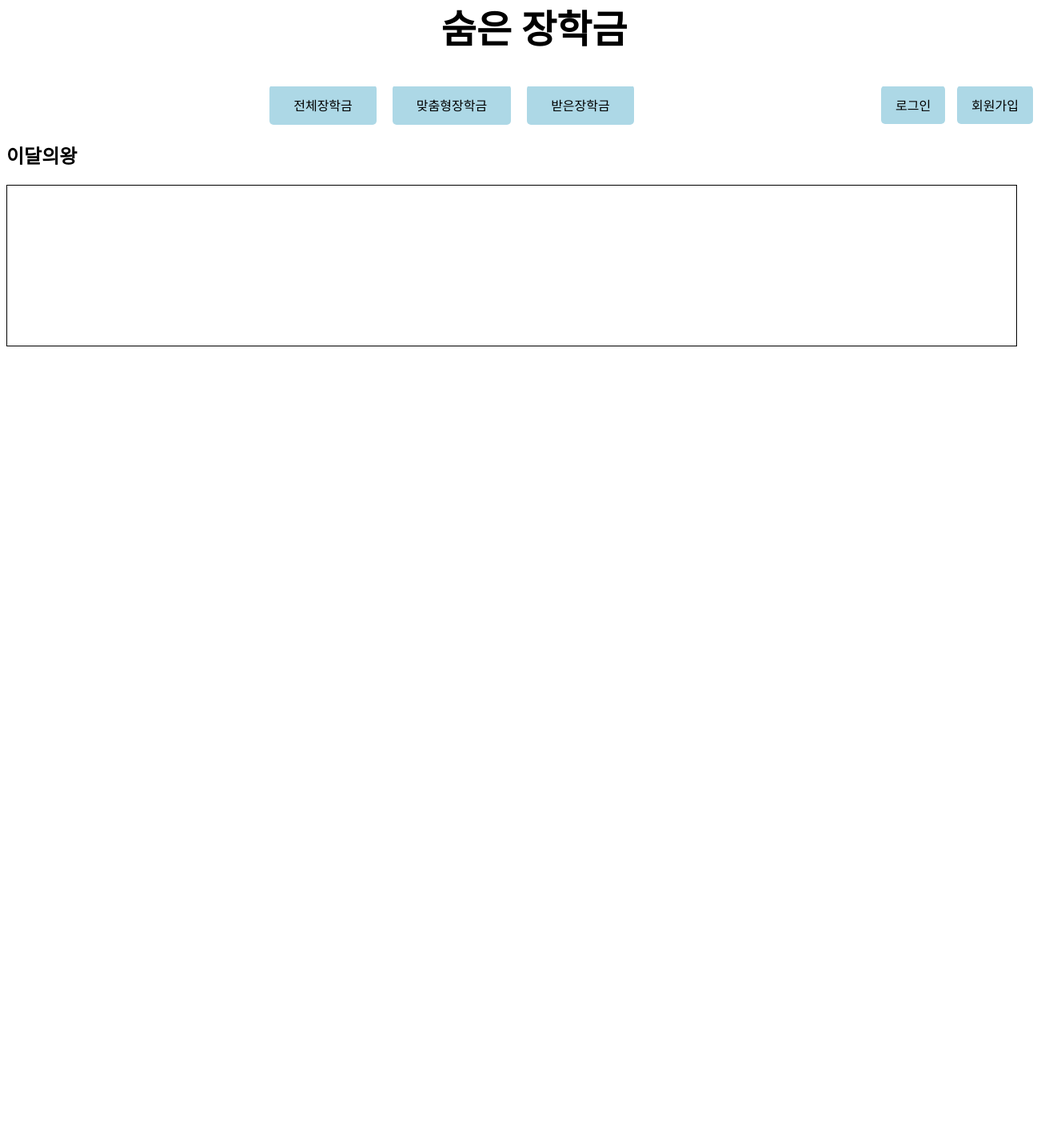
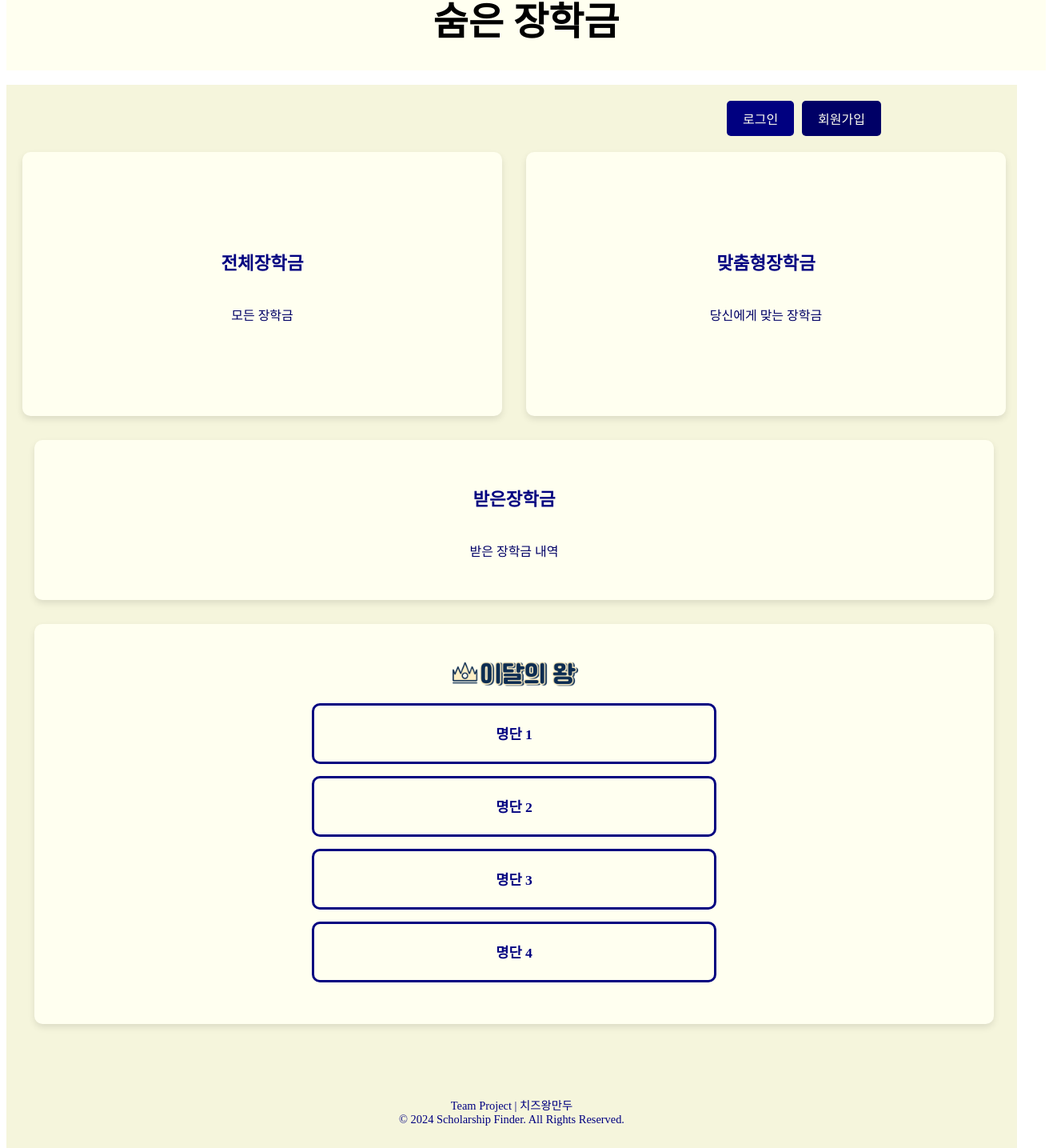
Before and after one commit to scholarship-mju/front, a React (Create React App) app: page / in a window 1280 px wide. Shown: the part 54-1489 px from the top of the page at 80% size, 1312 px wide, since content can reach past the window. Before the commit the page ends 800 px from the top, so only its background shows below. Built offline with nearby package versions, Linux system fonts and the light colour scheme.

Commit message:
fix : 깃 꼬인거 수정

```diff
--- a/src/App.js
+++ b/src/App.js
@@ -12,14 +12,21 @@ import { useState } from "react";
 
 const Header = styled.header`
   display: flex;
-  flex-direction: column;
+  justify-content: center;
   align-items: center;
-  padding: 20px;
+  padding: 10px;
   position: fixed;
   top: 0;
   width: 100%;
-  background-color: white;
   z-index: 100;
+  background-color: #FFFFF0;
+  transition: top 0.3s ease-in-out;
+`;
+
+const Logo = styled.img`
+  width: 700px;
+  height: auto;
+  cursor: pointer;
 `;
 
 const H1 = styled.h1`
--- a/src/pages/HomePage.js
+++ b/src/pages/HomePage.js
@@ -1,78 +1,199 @@
 import React from "react";
 import styled from "styled-components";
 import { Link } from "react-router-dom";
+import king from "../png/king.png";
 
-const Nav = styled.nav`
+const colors = {
+  ivory: "#FFFFF0",
+  navy: "#000080",
+  lightNavy: "#000066",
+  darkIvory: "#F5F5DC"
+};
+
+const ButtonsContainer = styled.div`
   display: flex;
-  justify-content: space-between;
-  align-items: center;
-  width: 100%;
-  padding: 0 20px;
-`;
-
-const ButtonGroup = styled.div`
-  display: flex;
-  justify-content: center;
-  gap: 20px;
-  flex: 1;
+  justify-content: flex-end;
+  margin-right: 150px;
+  margin-bottom: 20px;
 `;
 
 const Button = styled(Link)`
-  padding: 13px 30px;
-  font-size: 16px;
-  justify-content: center;
+  margin-left: 10px;
+  padding: 10px 20px;
+  border-radius: 5px;
   text-decoration: none;
-  color: black;
-  background-color: lightblue;
-  border-radius: 5px;
+  color: ${colors.ivory};
+  background-color: ${colors.navy};
+  cursor: pointer;
   transition: background-color 0.3s ease;
+  &:hover {
+    background-color: ${colors.lightNavy};
+  }
 `;
 
-const RightButtonGroup = styled.div`
-  display: flex;
-  gap: 15px;
+const CardsContainer = styled.div`
+  display: grid;
+  grid-template-columns: 1fr;
+  grid-template-rows: auto auto auto auto;
+  gap: 30px;
+  justify-items: center;
+  margin-top: 20px;
+  margin-left: auto;
+  margin-right: auto;
+  width: fit-content;
 `;
 
-const RightButton = styled(Link)`
-  padding: 12px 18px;
+const TopRow = styled.div`
+  display: grid;
+  grid-template-columns: 1fr 1fr;
+  gap: 30px;
+  width: 100%;
+`;
+
+const Card = styled(Link)`
+  display: flex;
+  align-items: center;
+  justify-content: center;
+  flex-direction: column;
+  text-align: center;
+  border-radius: 10px;
+  color: ${colors.navy};
+  cursor: pointer;
+  transition: 400ms;
   text-decoration: none;
-  color: black;
-  background-color: lightblue;
-  border-radius: 5px;
-  transition: background-color 0.3s ease;
+  background-color: ${colors.ivory};
+  box-shadow: 0 4px 8px rgba(0, 0, 0, 0.1);
+
+  &:hover {
+    transform: scale(1.05);
+    box-shadow: 0 6px 12px rgba(0, 0, 0, 0.15);
+  }
+
+  p.tip {
+    font-size: 1.4em;
+    font-weight: 700;
+    color: ${colors.navy};
+  }
+
+  p.second-text {
+    font-size: 1em;
+    color: ${colors.lightNavy};
+  }
+`;
+
+const FirstCard = styled(Card)`
+  width: 600px;
+  height: 330px;
+`;
+
+const SecondCard = styled(Card)`
+  width: 1200px;
+  height: 200px;
+`;
+
+const ThirdCard = styled(Card)`
+  width: 1200px;
+  height: 500px;
+`;
+
+const KingSection = styled.div`
+  display: flex;
+  flex-direction: column;
+  align-items: center;
+  margin-bottom: 10px;
+`;
+
+const KingImage = styled.img`
+  width: 200px;
+  height: auto;
+  margin-bottom: 20px;
+`;
+
+const ListContainer = styled.div`
+  display: grid;
+  grid-template-columns: 1fr; /* 한 열로 설정 */
+  gap: 15px;
+  justify-items: center;
+`;
+
+const ListBox = styled.div`
+  border: 3px solid ${colors.navy};
+  border-radius: 10px;
+  height: 70px;
+  width: 500px;
+  display: flex;
+  justify-content: center;
+  align-items: center;
+  font-size: 1.1em;
+  font-weight: bold;
+  text-align: center;
+  background-color: ${colors.ivory};
+  color: ${colors.navy};
+  transition: all 0.3s ease;
+
+  &:hover {
+    background-color: ${colors.darkIvory};
+    transform: translateY(-3px);
+    box-shadow: 0 4px 8px rgba(0, 0, 0, 0.1);
+  }
+`;
+
+const Footer = styled.footer`
+  text-align: center;
+  margin-top: 40px;
+  padding: 20px;
+  font-size: 0.9em;
+  color: ${colors.navy};
 `;
 
 function HomePage({ isLoggedIn, username }) {
   return (
-    <div>
-      <Nav>
-        <ButtonGroup>
-          <Button to="/scholarships">전체장학금</Button>
-          <Button to="/custom-scholarships">맞춤형장학금</Button>
-          <Button to="/received-scholarships">받은장학금</Button>
-        </ButtonGroup>
+    <div style={{ backgroundColor: colors.darkIvory, minHeight: "100vh", padding: "20px" }}>
+      <ButtonsContainer>
+        {isLoggedIn ? (
+          <Button to="/mypage">마이페이지</Button>
+        ) : (
+          <>
+            <Button to="/login">로그인</Button>
+            <Button to="/signup" style={{ backgroundColor: colors.lightNavy }}>회원가입</Button>
+          </>
+        )}
+      </ButtonsContainer>
 
-        {isLoggedIn ? (
-          <RightButtonGroup>
-            <Link to="/mypage">마이페이지</Link>
-            <span>{username}님</span>
-          </RightButtonGroup>
-        ) : (
-          <RightButtonGroup>
-            <RightButton to="/login">로그인</RightButton>
-            <RightButton to="/signup">회원가입</RightButton>
-          </RightButtonGroup>
-        )}
-      </Nav>
+      <CardsContainer>
+        <TopRow>
+          <FirstCard to="/scholarships">
+            <p className="tip">전체장학금</p>
+            <p className="second-text">모든 장학금</p>
+          </FirstCard>
+          <FirstCard to="/custom-scholarships">
+            <p className="tip">맞춤형장학금</p>
+            <p className="second-text">당신에게 맞는 장학금</p>
+          </FirstCard>
+        </TopRow>
 
-      <div>
-        <h2>이달의왕</h2>
-        <div
-          style={{ border: "1px solid black", height: "200px", margin: "20px 0" }}
-        >
-          {/* 이달의왕 내용 추가 */}
-        </div>
-      </div>
+        <SecondCard to="/received-scholarships">
+          <p className="tip">받은장학금</p>
+          <p className="second-text">받은 장학금 내역</p>
+        </SecondCard>
+
+        <ThirdCard to="#">
+          <KingSection>
+            <KingImage src={king} alt="King of the Month" />
+            <ListContainer>
+              <ListBox>명단 1</ListBox>
+              <ListBox>명단 2</ListBox>
+              <ListBox>명단 3</ListBox>
+              <ListBox>명단 4</ListBox>
+            </ListContainer>
+          </KingSection>
+        </ThirdCard>
+      </CardsContainer>
+
+      <Footer>
+        Team Project | 치즈왕만두 <br />
+        © 2024 Scholarship Finder. All Rights Reserved.
+      </Footer>
     </div>
   );
 }
```
Also changed, not shown: src/pages/AdditionalInfoPage.js (added, +83 -0 lines), src/pages/TermsPage.js (added, +83 -0 lines), src/sylte/AdditionalInfoPageStyles.js (added, +79 -0 lines), src/sylte/SignUpPageStyles.js (added, +65 -0 lines), src/png/king.png (added), src/png/mainlogo.png (added).
